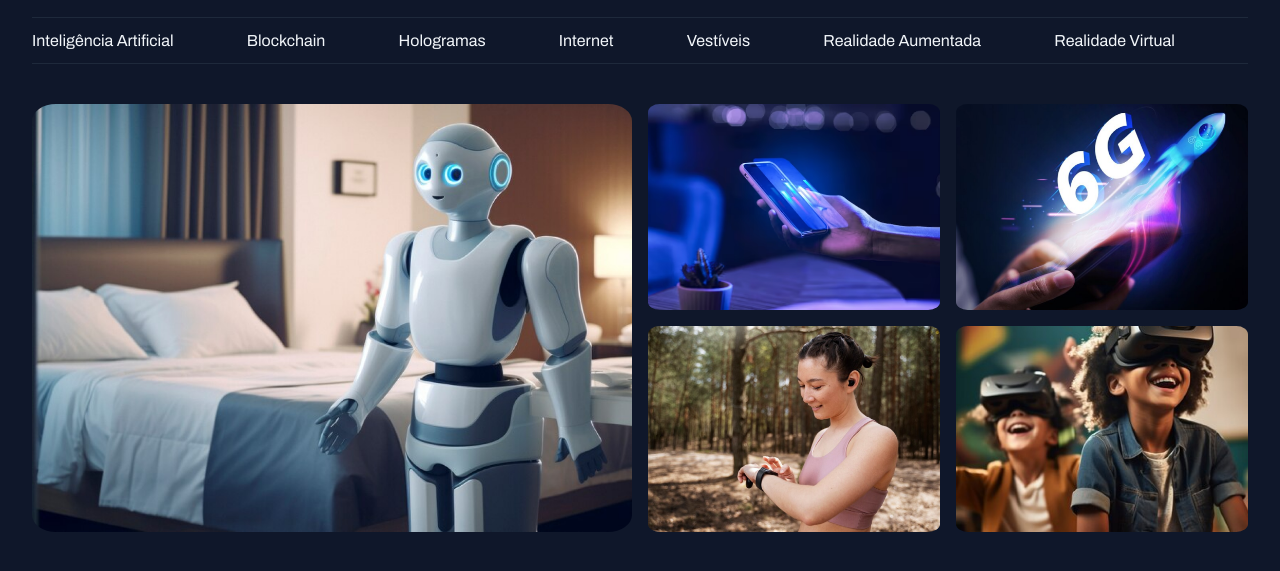
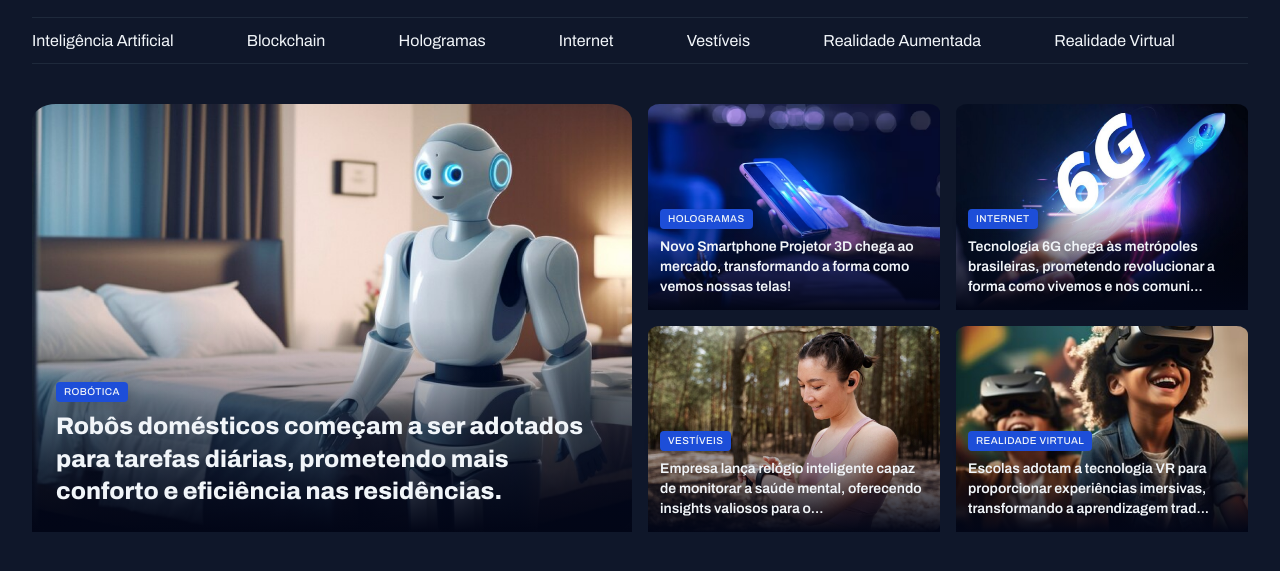
Before and after one commit to davimarcola11/tech-news, a plain HTML site: page index.html in a window 1280 px wide. Shown: the part 55-626 px from the top of the page. Drawn offline with Linux system fonts and the light colour scheme.

Commit message:
Finished Featured Section

```diff
--- a/index.html
+++ b/index.html
@@ -44,38 +44,77 @@
 
     <main class="grid container">
         <section id="featured" class="grid grid-flow-col grid-cols-2 gap-16">
-            <div>
-                <img src="assets/Image 01.png" alt="Primeira imagem sobre robôs">
-            </div>
+            <figure class="card">
+                <img src="assets/Image 01.png">
+
+                <figcaption>
+                    <span class="content-tag">
+                        Robótica
+                    </span>
+
+                    <h2 class="text-2xl">
+                        Robôs domésticos começam a ser adotados para tarefas diárias, prometendo mais conforto e eficiência nas residências.
+                    </h2>
+                </figcaption>
+            </figure>
 
             <div class="grid grid-cols-2 gap-16">
-                <div>
-                    <img src="assets/Image 02.png" alt="">
-                </div>
+                <figure class="card">
+                    <img src="assets/Image 02.png">
 
-                <div>
-                    <img src="assets/Image 03.png" alt="">
-                </div>
+                    <figcaption>
+                        <span class="content-tag">
+                            Hologramas
+                        </span>
 
-                <div>
-                    <img src="assets/Image 04.png" alt="">
-                </div>
+                    <h2 class="text-lg">
+                        Novo Smartphone Projetor 3D chega ao mercado, transformando a forma como vemos nossas telas!
+                    </h2>
+                    </figcaption>
+                </figure>
 
-                <div>
-                    <img src="assets/Image 05.png" alt="">
-                </div>
+                <figure class="card">
+                    <img src="assets/Image 03.png">
 
+                    <figcaption>
+                        <span class="content-tag">
+                            Internet
+                        </span>
 
+                    <h2 class="text-lg">
+                        Tecnologia 6G chega às metrópoles brasileiras, prometendo revolucionar a forma como vivemos e nos comuni...
+                    </h2>
+                    </figcaption>
+                </figure>
 
+                <figure class="card">
+                    <img src="assets/Image 04.png">
 
+                    <figcaption>
+                        <span class="content-tag">
+                            Vestíveis
+                        </span>
 
+                    <h2 class="text-lg">
+                        Empresa lança relógio inteligente capaz de monitorar a saúde mental, oferecendo insights valiosos para o...
+                    </h2>
+                    </figcaption>
+                </figure>
 
+                <figure class="card">
+                    <img src="assets/Image 05.png">
 
+                    <figcaption>
+                        <span class="content-tag">
+                            Realidade virtual
+                        </span>
 
-
-
-
-        </section>
+                    <h2 class="text-lg">
+                        Escolas adotam a tecnologia VR para proporcionar experiências imersivas, transformando a aprendizagem trad...
+                    </h2>
+                    </figcaption>
+                </figure>
+            </div>
     </main>
 
 </body>
--- a/styles/global.css
+++ b/styles/global.css
@@ -54,3 +54,14 @@ img {
 main {
     margin-top: 40px;
 }
+
+.content-tag {
+    display: inline-block;
+    background-color: var(--brand-color-dark);
+    padding: 4px 8px;
+    border-radius: 4px;
+    font: 500 10px/1.2 var(--font-family);
+    text-transform: uppercase;
+    letter-spacing: 0.04em;
+    box-shadow: 0px 4px 16px rgba(2, 6, 23, 0.251);
+}
--- a/styles/header.css
+++ b/styles/header.css
@@ -14,7 +14,6 @@
     div:nth-child(3) {
         justify-self: end;
     }
-
 }
 
 #secondary {
--- a/styles/sections.css
+++ b/styles/sections.css
@@ -5,3 +5,37 @@
         border-radius: 4%;
     }
 }
+
+.card {
+    border-radius: 4%;
+    position: relative;
+
+    &::before {
+        content: "";
+        position: absolute;
+        inset: 0;
+        top: 50%;
+        background: linear-gradient(
+            180deg,
+            transparent 0%,
+            #020617 100%
+        );
+    }
+
+    figcaption {
+        position: absolute;
+        bottom: 0;
+
+        padding: 24px;
+
+        h2 {
+            padding-top: 8px;
+        }
+
+        &:has(.text-lg) {
+            padding: 12px;
+        }
+
+
+    }
+}
--- a/styles/utility.css
+++ b/styles/utility.css
@@ -13,3 +13,19 @@
 .gap-16 {
     gap: 16px;
 }
+
+.text-2xl {
+    font: var(--h1);
+}
+
+.text-1xl {
+    font: var(--h2);
+}
+
+.text-lg {
+    font: var(--h3);
+}
+
+.text-sm {
+    font: var(--text-sm);
+}
```
